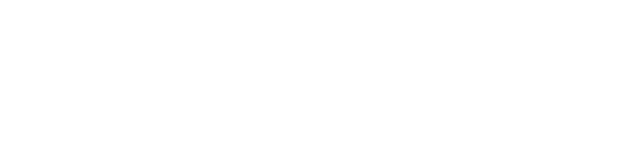
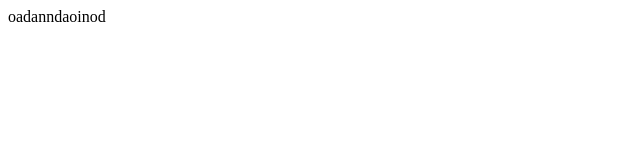
Before and after one commit to itabenja/gruppe-8, a plain HTML site: page index.html in a window 1280 px wide. Shown: the whole page, without its empty margins (0-640 px from the left). Drawn offline with Linux system fonts and the light colour scheme.

Commit message:
change id 1

```diff
--- a/index.html
+++ b/index.html
@@ -7,7 +7,7 @@
 </head>
 <body>
 
-<div id=1> </div>
+<div id=1> oadanndaoinod </div>
 <div id=2> </div>
 <div id=3> </div>
 <div id=4> </div>
```
